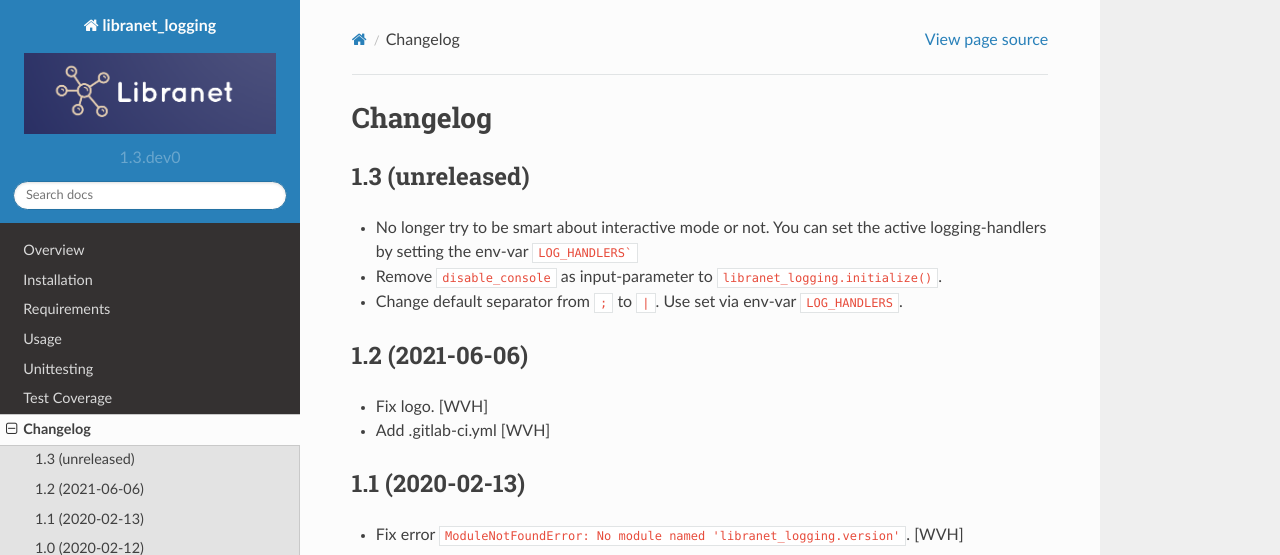
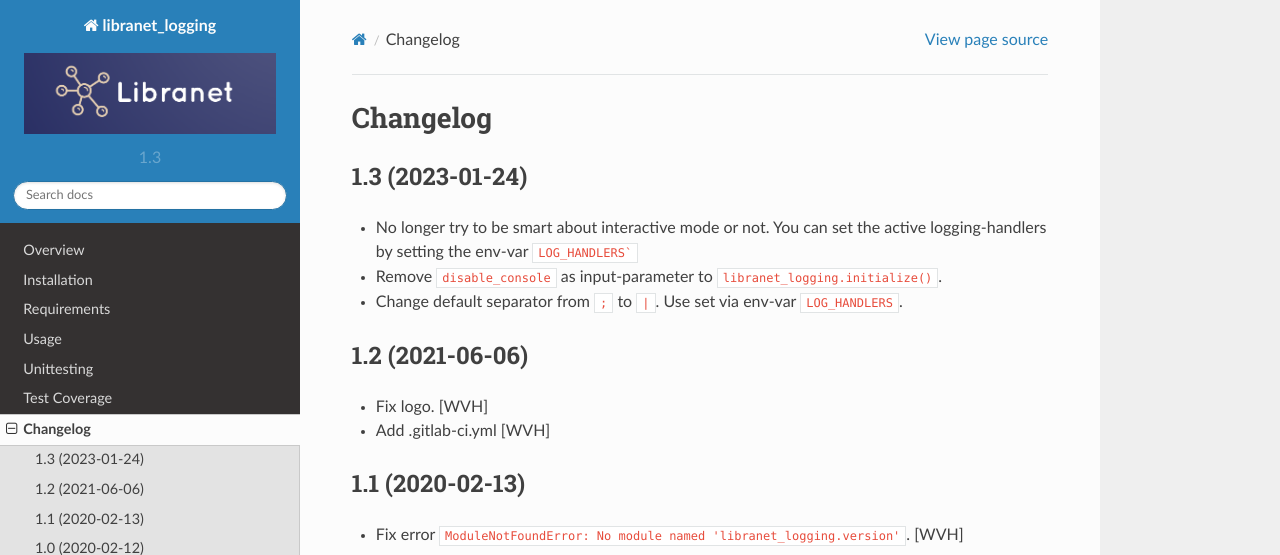
Before and after one commit to libranet/libranet-logging, a Sphinx documentation site: the page built from docs/changes.rst, in a window 1280 px wide and 900 px high. Shown: the top 555 px of the window. Built offline with Sphinx 7.4.7 and the Read the Docs theme 2.0.0, drawn with Linux system fonts in a browser that asks for light colours.

Commit message:
Preparing release 1.3
[ci skip]

```diff
--- a/docs/changes.rst
+++ b/docs/changes.rst
@@ -1,7 +1,7 @@
 Changelog
 =========
 
-1.3 (unreleased)
+1.3 (2023-01-24)
 ----------------
 
 - No longer try to be smart about interactive mode or not.
--- a/src/libranet_logging/__init__.py
+++ b/src/libranet_logging/__init__.py
@@ -1,7 +1,7 @@
 # -*- coding: utf-8 -*-
 """libranet_logging.__init__"""
 
-__version__ = '1.3.dev0'
+__version__ = '1.3'
 
 from .cli import print_loggers, print_tree  # noqa
 from .logconfig import initialize, output_logging_tree  # noqa
```
